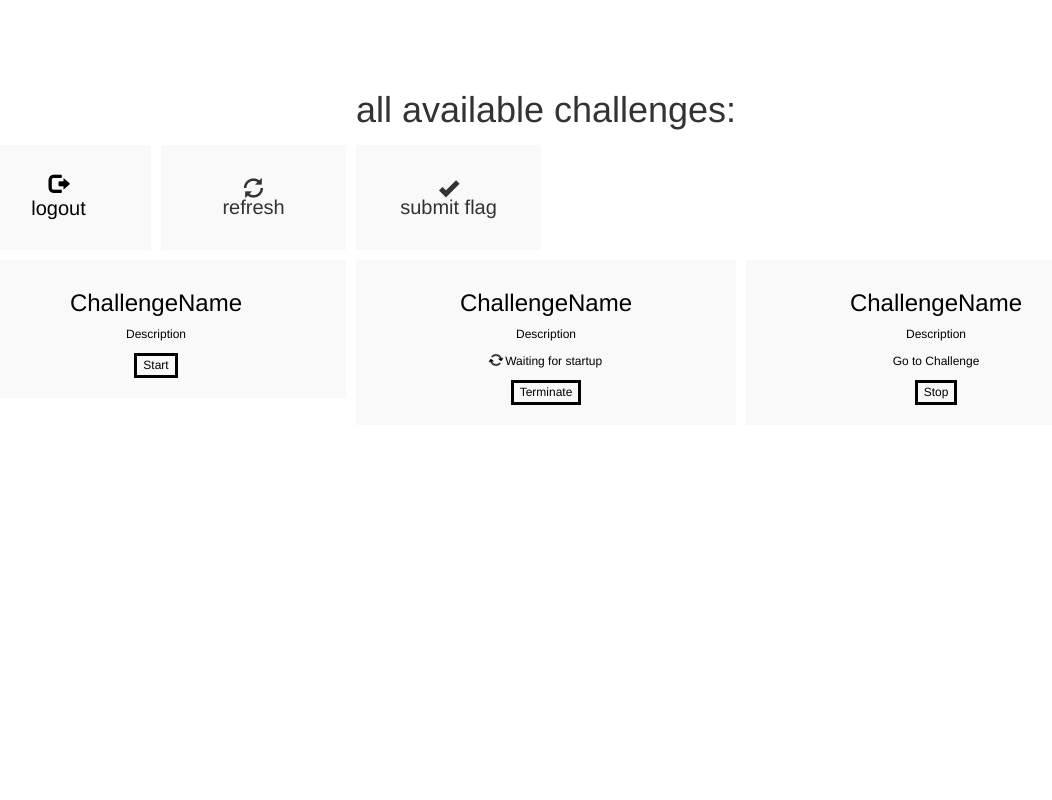
After one commit to viennaoperator/FHTW-CTF, a Flask app: template templates/user.html in a window 1280 px wide. The commit adds this page. Shown: the whole page, without its empty margins (94-1146 px from the left). Run offline with Flask 2, Linux system fonts and the light colour scheme; the template is opened without the code that fills it, so the values that code supplies are empty; some libraries are stand-ins or nearby versions.

Commit message:
Added User UI

```diff
--- a/app.py
+++ b/app.py
@@ -17,75 +17,30 @@ from datetime import timedelta
 from flask import make_response, request, current_app
 from functools import update_wrapper
 
-
-def crossdomain(origin=None, methods=None, headers=None,
-                max_age=21600, attach_to_all=True,
-                automatic_options=True):
-    if methods is not None:
-        methods = ', '.join(sorted(x.upper() for x in methods))
-    if headers is not None and not isinstance(headers, basestring):
-        headers = ', '.join(x.upper() for x in headers)
-    if not isinstance(origin, basestring):
-        origin = ', '.join(origin)
-    if isinstance(max_age, timedelta):
-        max_age = max_age.total_seconds()
-
-    def get_methods():
-        if methods is not None:
-            return methods
-
-        options_resp = current_app.make_default_options_response()
-        return options_resp.headers['allow']
-
-    def decorator(f):
-        def wrapped_function(*args, **kwargs):
-            if automatic_options and request.method == 'OPTIONS':
-                resp = current_app.make_default_options_response()
-            else:
-                resp = make_response(f(*args, **kwargs))
-            if not attach_to_all and request.method != 'OPTIONS':
-                return resp
-
-            h = resp.headers
-
-            h['Access-Control-Allow-Origin'] = origin
-            h['Access-Control-Allow-Methods'] = get_methods()
-            h['Access-Control-Max-Age'] = str(max_age)
-            if headers is not None:
-                h['Access-Control-Allow-Headers'] = headers
-            return resp
-
-        f.provide_automatic_options = False
-        return update_wrapper(wrapped_function, f)
-    return decorator
-#To external file
-
 #create database tables
 @app.before_first_request
 def createTables():
     db.create_all()
 
+#TODO: Make specific methods only available for admin user
+
 #creates docker container with generated flag, returns Challenge Port
 @app.route('/startChallenge/<int:challengeid>')
-@crossdomain(origin='*')
 def startChallengeWithId(challengeid):
     return dockerfunctions.startChallengeWithId(challengeid)
 
 #Stops a specific container and the linked containers
 @app.route('/stopChallengeContainer/<int:challengeid>')
-@crossdomain(origin='*')
 def stopChallengeContainerWithId(challengeid):
     return dockerfunctions.stopChallengeContainerWithId(challengeid)
 
 #Stops a specific container and the linked containers
 @app.route('/stopChallengeContainer/<string:name>')
-@crossdomain(origin='*')
 def stopChallengeContainer(name):
     return dockerfunctions.stopChallengeWithName(name)
 
 #adds a challenge to the CTF
 @app.route('/addChallenge')
-@crossdomain(origin='*')
 def addChallenges():
     return utils.addChallenge(request.args.get('name'),request.args.get('category'),
                        request.args.get('desc'),request.args.get('value'),
@@ -94,32 +49,27 @@ def addChallenges():
 
 #removes a challenge by id
 @app.route('/removeDockerChallenge/<int:challengeid>')
-@crossdomain(origin='*')
 def removeDockerChallengeById(challengeid):
     return utils.removeDockerChallengeById(challengeid)
 #removes a challenge by name
 @app.route('/removeDockerChallenge/<string:name>')
-@crossdomain(origin='*')
 def removeDockerChallengeByName(name):
     return utils.removeDockerChallenge(name)
 
+#returns all docker challenges
 @app.route('/listAllDockerChallenges', methods=['GET', 'OPTIONS'])
-@crossdomain(origin='*')
 def listAllDockerChallenges():
     return utils.listAllDockerChallenges()
 
 @app.route('/listAllRunningContainer')
-@crossdomain(origin='*')
 def listAllRunningContainer():
     return utils.listAllRunningContainer()
 
 @app.route('/listAllRunningContainerOfChallenge/<int:challengeid>')
-@crossdomain(origin='*')
 def listAllRunningContainerOfChallenge(challengeid):
     return utils.listAllRunningContainerOfChallenge(challengeid)
 
 @app.route('/stopAndRemoveAllContainer')
-@crossdomain(origin='*')
 def stopAndRemoveAllContainer():
     return dockerfunctions.stopAndRemoveAllContainer()
 
--- a/static/css/my.css
+++ b/static/css/my.css
@@ -3,7 +3,7 @@ body {
     /* Required padding for .navbar-fixed-top. Remove if using .navbar-static-top. Change if height of navigation changes. */
 }
 
-.admin-menu {
+.admin-menu, .challenge {
   float: left;
   height: 115px;
   padding: 10px;
@@ -82,3 +82,64 @@ div#login-container div {
 .login-logo, #login-container .alert  {
   width:100%;
 }
+
+.challenge.started:hover {
+  background-color: #2ECC71;
+}
+
+.challenge.stopped:hover {
+  background-color: #F5B7B1;
+}
+
+.challenge.starting:hover {
+  background-color: #F9E79F;
+}
+
+.challenge {
+    color: black;
+    height: auto;
+    font-size: 12px;
+}
+
+.fa-spin-custom, .glyphicon-spin {
+    -webkit-animation: spin 1000ms infinite linear;
+    animation: spin 1000ms infinite linear;
+}
+@-webkit-keyframes spin {
+    0% {
+        -webkit-transform: rotate(0deg);
+        transform: rotate(0deg);
+    }
+    100% {
+        -webkit-transform: rotate(359deg);
+        transform: rotate(359deg);
+    }
+}
+@keyframes spin {
+    0% {
+        -webkit-transform: rotate(0deg);
+        transform: rotate(0deg);
+    }
+    100% {
+        -webkit-transform: rotate(359deg);
+        transform: rotate(359deg);
+    }
+}
+
+.btn-outlined {
+    background: none;
+    border-color: #545454;
+    background-image: none;
+    border: 3px solid;
+}
+
+.btn-outlined:hover,
+.btn-outlined:active {
+    color: #FFF;
+    background: #545454;
+    border-color: #545454;
+}
+
+a#logout {
+    padding-top: 29px;
+}
--- a/templates/login.html
+++ b/templates/login.html
@@ -6,13 +6,10 @@
 
       <!-- Custom Files -->
       <link href="{{ request.script_root }}/static/css/my.css" rel="stylesheet">
-
       <!-- jQuery Version 1.11.1 -->
       <script src="{{ request.script_root }}/static/js/lib/jquery.js"></script>
       <!-- Bootstrap Core JavaScript -->
       <script src="{{ request.script_root }}/static/js/lib/bootstrap.min.js"></script>
-      <!-- my JS -->
-      <script src="{{ request.script_root }}/static/js/login.js"/></script>
 </head>
 <body>
   <div class="container main-container">
--- /dev/null
+++ b/templates/user.html
@@ -0,0 +1,73 @@
+<html>
+<head>
+      <!-- Bootstrap Core CSS -->
+      <link rel="stylesheet" href="{{ request.script_root }}/static/css/lib/bootstrap.min.css">
+      <link rel="stylesheet" href="{{ request.script_root }}/static/css/lib/bootstrap-table.min.css">
+
+      <!-- Custom Files -->
+      <link href="{{ request.script_root }}/static/css/my.css" rel="stylesheet">
+
+      <!-- jQuery Version 1.11.1 -->
+      <script src="{{ request.script_root }}/static/js/lib/jquery.js"></script>
+      <!-- Bootstrap Core JavaScript -->
+      <script src="{{ request.script_root }}/static/js/lib/bootstrap.min.js"></script>
+      <!-- Matching Heights -->
+      <script src="{{ request.script_root }}/static/js/lib/jquery.matchHeight.js"></script>
+      <!-- my JS -->
+      <script src="{{ request.script_root }}/static/js/user.js"/></script>
+</head>
+<body>
+  <div class="container main-container">
+    <div class="row">
+      <div class="col-sm-12 text-center">
+        <h1>all available challenges:</h1>
+      </div>
+    </div>
+      <div class="row">
+        <a href="/logout"<button id="logout" class="col-sm-2 text-center admin-menu">
+          <span class="glyphicon glyphicon-log-out" aria-hidden="true"></span>
+          logout
+        </button></a>
+        <button id="refresh" class="col-sm-2 text-center admin-menu">
+          <span class="glyphicon glyphicon-refresh" aria-hidden="true"></span>
+          refresh
+        </button>
+        <button id="submitAnswer" class="col-sm-2 text-center admin-menu">
+          <span class="glyphicon glyphicon-ok" aria-hidden="true"></span>
+          submit flag
+        </button>
+      </div>
+      <div class="row">
+        <div class="col-sm-4 text-center challenge stopped">
+          <p><h3>ChallengeName</h3></p>
+          <p>Description</p>
+          <p><button class="btn-outlined">Start</button></p>
+          <p></p>
+        </div>
+        <div class="col-sm-4 text-center challenge starting">
+          <p><h3>ChallengeName</h3></p>
+          <p>Description</p>
+          <p><span class="glyphicon glyphicon-refresh glyphicon-spin"></span> Waiting for startup</p>
+          <p><button class="btn-outlined">Terminate</button></p>
+        </div>
+        <div class="col-sm-4 text-center challenge started">
+          <p><h3>ChallengeName</h3></p>
+          <p>Description</p>
+          <p><a href="#">Go to Challenge</a></p>
+          <p><button class="btn-outlined">Stop</button></p>
+        </div>
+      </div>
+  </div>
+  <!-- END of Container -->
+
+      <!--Success Message -->
+      <div class="alert alert-success" id="alert_template_success" style="display: none;"></div>
+
+      <!--Error Message -->
+      <div class="alert alert-danger" id="alert_template_error" style="display: none;"></div>
+
+      <!--info Message -->
+      <div class="alert alert-info" id="alert_template_info" style="display: none;"></div>
+
+</body>
+</html>
```
Also changed, not shown: auth.py (+5 -3 lines), static/js/lib/jquery.matchHeight.js (added).
